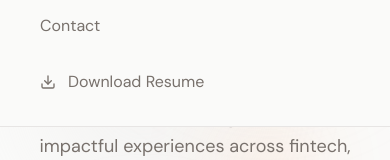
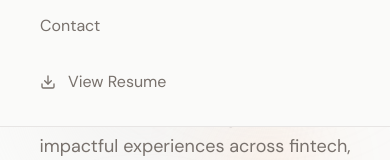
Before and after one commit to Clems20/Myportfolio, a React (Vite) app: page / in a window 390 px wide. Both pictures are taken after a click on the button 346 px from the left and 40 px from the top of the page. Shown: the part 267-427 px from the top of the page. Built offline with nearby package versions, Linux system fonts and the light colour scheme.

Commit message:
Update Header.tsx

```diff
--- a/src/components/Header.tsx
+++ b/src/components/Header.tsx
@@ -164,7 +164,7 @@ export function Header() {
               className="relative py-2 pl-4 text-muted-foreground hover:text-accent transition-colors flex items-center gap-3"
             >
               <Download className="w-4 h-4" />
-              <span>Download Resume</span>
+              <span>View Resume</span>
             </button>
           </div>
         </motion.div>
```
